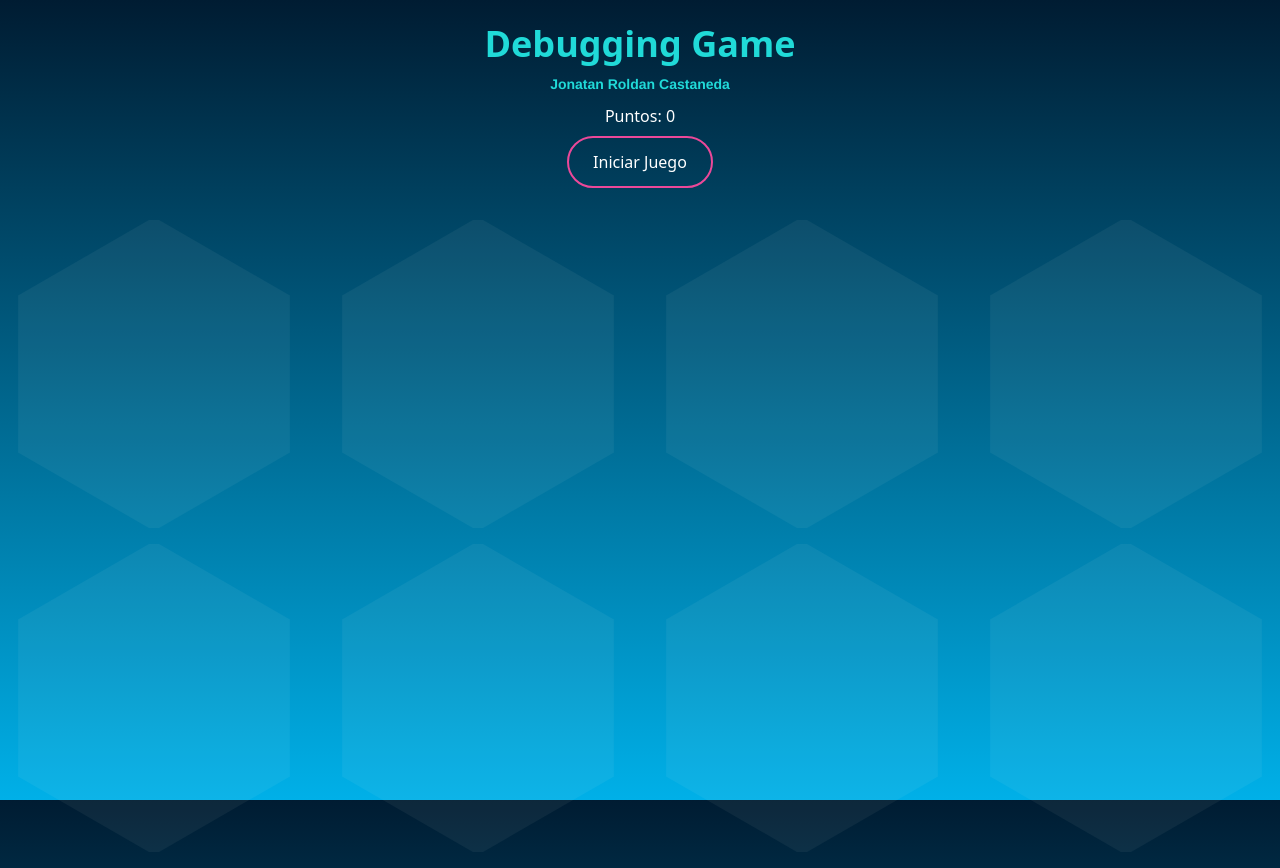
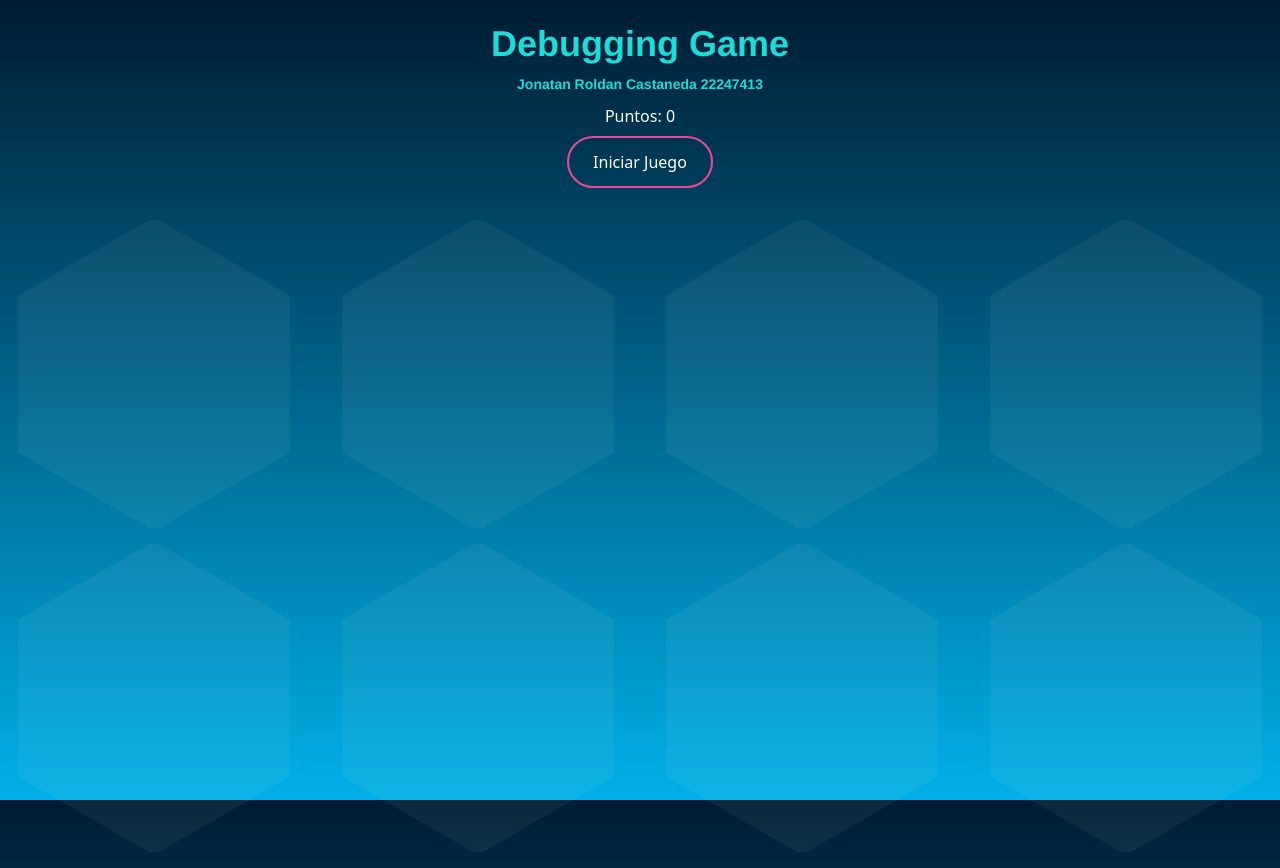
Before and after one commit to JonatanRoldan/exame, a website built with Vite: page index.html in a window 1280 px wide. Built offline with nearby package versions, Linux system fonts and the light colour scheme.

Commit message:
terminado

```diff
--- a/index.html
+++ b/index.html
@@ -11,7 +11,7 @@
       <div class="container mx-auto">
         <div class="game-title">
           <h1>Debugging Game</h1>
-          <h4> Jonatan Roldan Castaneda</h4>
+          <h4> Jonatan Roldan Castaneda    22247413</h4>
           <span class="score">
             <span class="score-label">Puntos:</span>
             <span class="score-value">0</span>
--- a/style.css
+++ b/style.css
@@ -16,6 +16,7 @@ body{
 h1 {
   @apply font-bold text-4xl mb-6;
   color: #20dad8;
+  font-family:'Franklin Gothic Medium', 'Arial Narrow', Arial, sans-serif;
   margin: 0;
   padding: 0;
 }
```
